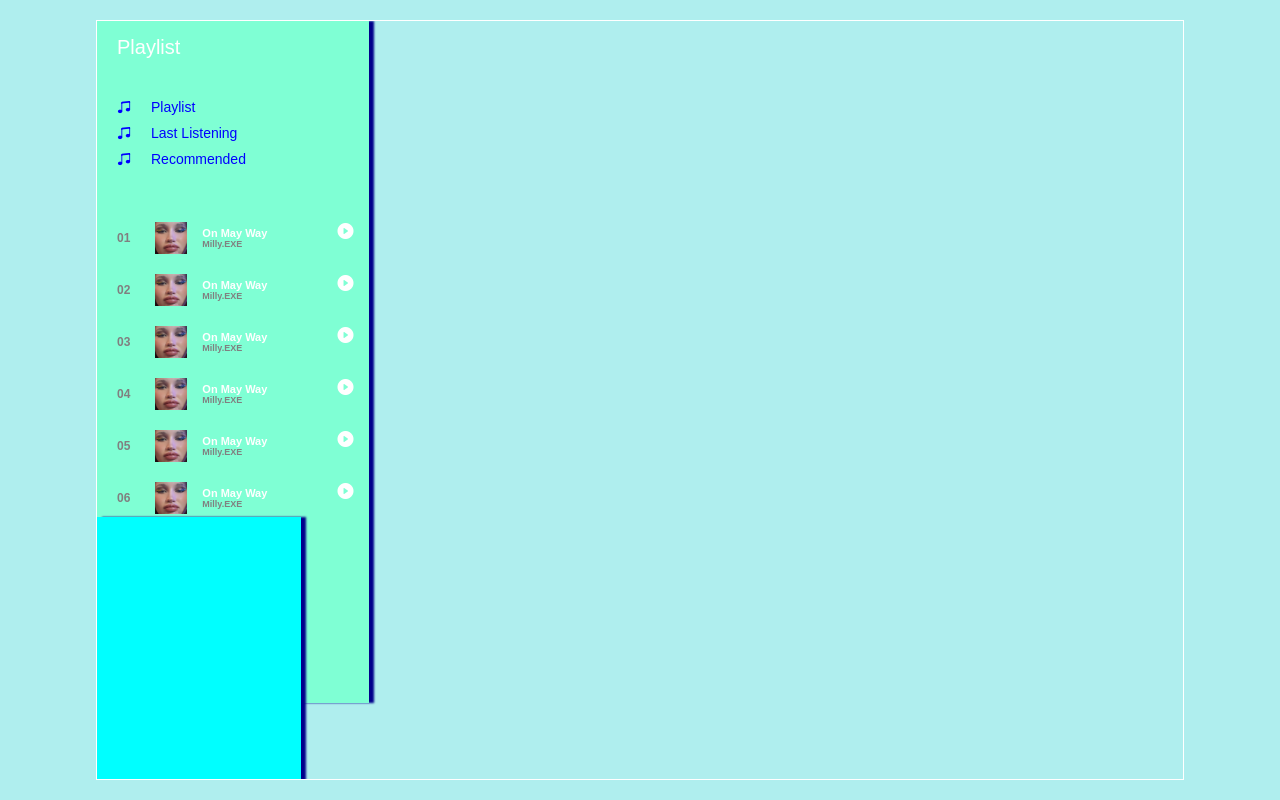
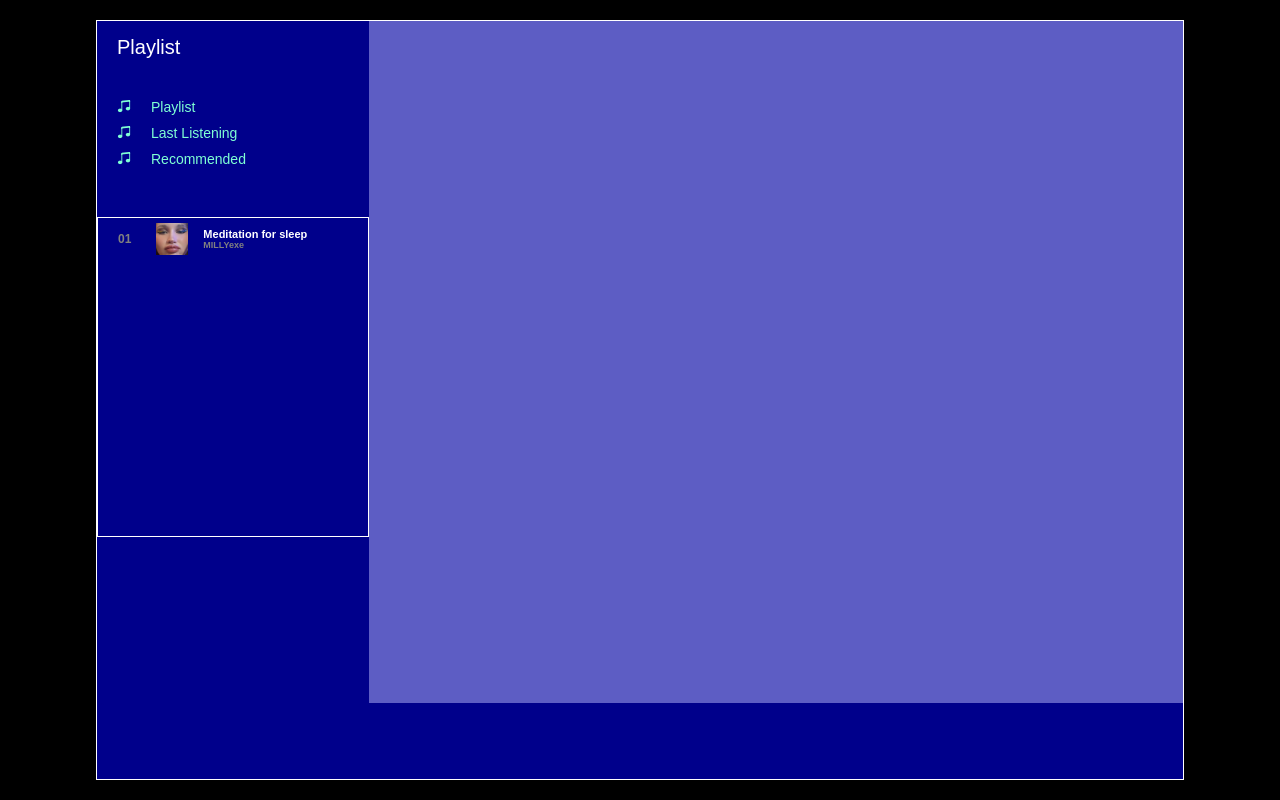
Before and after one commit to millyexe/player, a PHP site: page / in a window 1280 px wide. Run offline with PHP 8.4, Linux system fonts and the light colour scheme; some web fonts are replaced.

Commit message:
new code

```diff
--- a/index.html
+++ b/index.html
@@ -5,7 +5,10 @@
     <meta http-equiv="X-UA-Compatible" content="IE=edge" />
     <meta name="viewport" content="width=device-width, initial-scale=1.0" />
     <link rel="stylesheet" href="style.css" />
-    <link rel="stylesheet" href="https://cdn.jsdelivr.net/npm/bootstrap-icons@1.10.5/font/bootstrap-icons.css">
+    <link
+      rel="stylesheet"
+      href="https://cdn.jsdelivr.net/npm/bootstrap-icons@1.10.5/font/bootstrap-icons.css"
+    />
     <title>Asmr player</title>
   </head>
 
@@ -14,100 +17,29 @@
       <div class="menu_side">
         <h1>Playlist</h1>
         <div class="playlist">
-        <h4 class="active"><span></span><i class="bi bi-music-note-beamed"></i>Playlist</h4>
-        <h4 class="active"><span></span><i class="bi bi-music-note-beamed"></i>Last Listening</h4>
-        <h4 class="active"><span></span><i class="bi bi-music-note-beamed"></i>Recommended</h4>
+          <h4 class="active">
+            <span></span><i class="bi bi-music-note-beamed"></i>Playlist
+          </h4>
+          <h4 class="active">
+            <span></span><i class="bi bi-music-note-beamed"></i>Last Listening
+          </h4>
+          <h4 class="active">
+            <span></span><i class="bi bi-music-note-beamed"></i>Recommended
+          </h4>
         </div>
         <div class="menu_song">
           <li class="songItem">
             <span>01</span>
-            <img src="img.png" alt="Milly">
+            <img src="img.png" alt="MILLYexe" />
             <h5>
-                On May Way
-                <div class="subtitle">Milly.EXE</div>
+              Meditation for sleep
+              <div class="subtitles">MILLYexe</div>
             </h5>
-            <i class="bi playListPlay bi-play-circle-fill" id="1"></i>
           </li>
-        <li class="songItem">
-            <span>02</span>
-            <img src="img.png" alt="Milly">
-            <h5>
-                On May Way
-                <div class="subtitle">Milly.EXE</div>
-            </h5>
-            <i class="bi playListPlay bi-play-circle-fill" id="2"></i>
-        </li>
-        <li class="songItem">
-            <span>03</span>
-            <img src="img.png" alt="Milly">
-            <h5>
-                On May Way
-                <div class="subtitle">Milly.EXE</div>
-            </h5>
-            <i class="bi playListPlay bi-play-circle-fill" id="3"></i>
-        </li>
-        <li class="songItem">
-            <span>04</span>
-            <img src="img.png" alt="Milly">
-            <h5>
-                On May Way
-                <div class="subtitle">Milly.EXE</div>
-            </h5>
-            <i class="bi playListPlay bi-play-circle-fill" id="4"></i>
-        </li>
-        <li class="songItem">
-            <span>05</span>
-            <img src="img.png" alt="Milly">
-            <h5>
-                On May Way
-                <div class="subtitle">Milly.EXE</div>
-            </h5>
-            <i class="bi playListPlay bi-play-circle-fill" id="5"></i>
-        </li>
-        <li class="songItem">
-            <span>06</span>
-            <img src="img.png" alt="Milly">
-            <h5>
-                On May Way
-                <div class="subtitle">Milly.EXE</div>
-
-            </h5>
-            <i class="bi playListPlay bi-play-circle-fill" id="6"></i>
-        </li>
-
         </div>
-
+      </div>
       <div class="song_side"></div>
-
-      <div class="master_player">
-        <div class="wave">
-            <div class="wave1"></div>
-            <div class="wave1"></div>
-            <div class="wave1"></div>
-        </div>
-            <img src="img.png" alt="Milly">
-            <h5>On May Way<br>
-                <div class="subtitle">Milly.EXE</div>
-            </h5>
-            <div class="icon">
-                <i class="bi bi-skip-start-fill"></i>
-                <i class="bi bi-play-fill"></i>
-                <i class="bi bi-skip-end-fill"></i>
-            </div>
-            <span id="currentStart">0:00</span>
-            <div class="bar">
-                <input type="range" id="seek" min="0" value="0" max="100">
-                <div class="bar2" id="bar2"></div>
-                <div class="dot"></div>
-            </div>
-            <span id="currentEnd">0:00</span>
-
-        <div class="vol">
-        <i class="bi bi-volume-down-fill"></i>
-        <input type="range" id="vol" min="0" value="30" max="100">
-        <div class="vol bar"></div>
-                <div class="dot" id="vol_dot"></div>
-    </div>
+      <div class="master_play"></div>
     </header>
     <script src="app.js"></script>
   </body>
--- a/style.css
+++ b/style.css
@@ -9,22 +9,21 @@ box-sizing: border-box;
 body{
 width: 100%;
 height: 100vh;
-background-color: paleturquoise;
+background-color: black;
 font-family: "Popping" , sans-serif;
 display: flex;
 align-items: center;
 justify-content: center;
 
+}
 
-}
 header{
 width: 85%;
-height:  95%;
-border: 1px white solid;
+height: 95%;
+border: 1px solid white;
 display: flex;
 flex-wrap: wrap;
 overflow: hidden;
-
 }
 
 header .menu_side , .song_side {
@@ -32,47 +31,41 @@ position: relative;
 width: 25%;
 height: 90%;
 /* border: 1px solid white; */
-background-color: aquamarine;
+background-color: darkblue ;
 box-shadow: 5px 0px 2px darkblue;
-color: white ;
+color: white;
 }
 
 header .song_side{
 width: 75%;
-background-color: aqua;
+background: rgb(93, 93, 196);
 }
 
-header .master_player{
-width: 100% ;
+header .master_play{
+width: 100%;
 height: 10%;
-background-color: darkblue ;
-box-shadow: 0px 3px 8px lightskyblue;
+background: darkblue;
+box-shadow: 0px 3px 8px rgb(5, 22, 22);
 }
-
-header .menu_side h1 {
-
-font-size: 20px ;
+header .menu_side h1{
+    font-size: 20px;
     margin: 15px 0px 0px 20px;
     font-weight: 500;
-}
-
-header .menu_side .playlist {
-margin: 40px 0px 0px 20px;
 
 }
-
+header .menu_side .playlist{
+    margin: 40px 0px 0px 20px;
+}
 header .menu_side .playlist h4{
     font-size: 14px;
     font-weight: 400;
-padding-bottom: 10px ;
-color: blueviolet;
+    padding-bottom: 10px;
+    color: pink;
     cursor: pointer;
     display: flex;
-align-items: center;
+    align-content: center;
     transition: .3s linear;
-
 }
-
 header .menu_side .playlist h4:hover{
     color: white;
 }
@@ -80,9 +73,10 @@ header .menu_side .playlist h4:hover{
 header .menu_side .playlist h4 span{
     position: relative;
     margin-right: 35px;
+
 }
 header .menu_side .playlist h4 span::before{
-content: '';
+    content: "";
     position: absolute;
     width: 4px;
     height: 4px;
@@ -92,53 +86,41 @@ top: -4px;
     transition: .3s linear;
 
 }
-
 header .menu_side .playlist h4:hover span::before{
     border: 2px solid white;
+
 }
-
 header .menu_side .playlist h4 .bi{
     display: none;
+
 }
+header .menu_side .playlist .active{
+    color: aquamarine;
 
-header .menu_side .playlist .active{
-   color: blue;
 }
-
 header .menu_side .playlist .active span{
     display: none;
+
 }
 header .menu_side .playlist .active .bi{
     display: flex;
     margin-right: 20px;
 }
-
-  header .menu_side .menu_song {
+header .menu_side .menu_song{
     width: 100%;
-height: 300px;
-/* border: 1px solid white; */
-margin-top: 40px;
+    height: 320px;
+    border: 1px solid white;
+    margin-top: 40px ;
 
 }
-
 header .menu_side .menu_song li{
-    position: relative;
     list-style-type: none;
-  padding: 5px 0px 5px 20px ;
-  display: flex ;
+    padding: 5px 0px 5px 20px;
+    display: flex;
     align-items: center;
-  margin-bottom: 10px;
-  cursor: pointer;
-  transition: .3s linear;
 }
-
-
-  header .menu_side .menu_song li:hover{
-  background: rgb(red, green, blue, .1);
-  }
-
-  header .menu_side .menu_song li span{
-   font-size: 12px ;
+header .menu_side .menu_song span{
+    font-size: 12px;
     font-weight: 600;
     color: grey;
 }
@@ -148,220 +130,12 @@ width: 32px;
     height: 32px;
     margin-left: 25px;
 }
+
 header .menu_side .menu_song li h5{
-    font-size: 11px ;
+    font-size: 11px;
     margin-left: 15px;
 }
-
-header .menu_side .menu_song li h5 .subtitle{
-font-size: 9px ;
+header .menu_side .menu_song li h5 .subtitles{
+    font-size: 9px;
     color: grey;
 }
-
- header .menu_side .menu_song li .bi{
-position: absolute;
-right: 15px;
-top: 6px;
-font-size: 16px;
-
-
-     }
-
-     header .master_play {
-        display: flex;
-        align-items:center ;
-        padding: 0px 20px ;
-     }
-
-     header .master_play .wave {
-       width: 30px;
-       height: 30px;
-       border: 1px solid white;
-       padding-bottom: 5px;
-       display: flex;
-       align-items: flex-end;
-       margin-right: 10px ;
-     }
-
-     header .master_play .wave .wave1 {
-        width: 3px;
-        height: 10px;
-        margin-right: 3px;
-        border-radius: 10px 10px 0px 0px;
-background: blue;
-animation: unset;
-     }
-     header .master_play .wave .wave1:nth-child(2) {
-
-      height: 13px;
-      /* animation-delay: .4s; */
-
-     }
-
-     header .master_play .wave .wave1:nth-child(3) {
-
-      height: 8px;
-/* animation-delay: .8s; */
-     }
-/* javascript class wave  */
-header .master_play .active2 .wave1 {
-animation: wave .5s linear infinite;
-     }
-     header .master_play .active2 .wave1:nth-child(2) {
-
-
-      animation-delay: .4s;
-
-     }
-
-     header .master_play .active2 .wave1:nth-child(3) {
-
-animation-delay: .8s;
-     }
-
-
-     @keyframes wave{
-0%{
-  height: 10px;
-}
-50% {height: 15px;}
-
-100% {height:10px ;}
-     }
-
-     header .master_play img{
-width: 35px;
-height: 35px;
-
-     }
-
-     header .master_play h5{
-      font-size: 13px;
-      margin-left: 15px;
-      color: white;
-      line-height: 17px;
-
-           }
-
-           header .master_play h5 .subtitle{
-
-           font-size: 11px;
-            color: grey;
-
-                 }
-                 header .master_play .icon{
-            font-size: 20px ;
-            color: white;
-            margin: 0px 20px 0px 40px ;
-
-                        }
-
-                        header .master_play .icon .bi{
-                          cursor: pointer;
-                                     outline: none;
-                           }
-
-header .master_play .icon .bi:nth-child(2){
-border: 1px solid rgb(red, green, blue, .1);
-border-radius:50%;
-padding: 1px 3px 0px 6px;
-margin: 0px 5px;
-transition: .3s linear;
-}
-
-header .master_play span{
-color: white;
-width: 32px;
-font-size: 11px;
-font-weight: 400;
-
-}
-
-header .master_play #currentStart{
- margin: 0px 0px 0px 20px;
-
-  }
-
-  header.master_play .bar{
-
-    position: relative;
-    width: 43%;
-    height: 2px;
-    background: rgb(red, green, blue, .1);
-    margin: 0px 15px 0px 10px ;
-  }
-  header.master_play .bar .bar2{
-
-    position: absolute;
-    width: 0%;
-    height: 100%;
-    background: grey;
-    top: 0;
-  }
-  header.master_play .bar .dot{
-
-    position: absolute;
-    width: 5px;
-    height: 5px;
-    background: blue;
-   border-radius: 50%;
-   left: 0%;
-   top: -1px;
-   transition: 1s linear;
-  }
-
-  header.master_play .bar .dot::before{
-content: "";
-    position: absolute;
-    width: 15px;
-    height: 15px;
-    border:1px solid blue;
-   border-radius: 50%;
-   left: -6px;
-   top: -6px;
- box-shadow: inset 0px 0px 3px blue;
-  }
-
-  header.master_play .bar .input{
-
-        position: absolute;
-        width: 100%;
-        top: -6px;
-        left: 0;
-        cursor: pointer;
-        z-index: 99999999;
-        transition: 3s linear;
-        opacity: 0;
-
-      }
-
-  header.master_play .vol{
-
-    position: relative;
-    width: 100px;
-   height: 2px;
-margin-left: 50px;
-background: rgb(red, green, blue);
-
-
-  }
-  header.master_play .vol .bi{
-    position: absolute;
-    color: white;
-    font-size: 25px;
-    top: -17px;
-    left: -30;
-
-  }
-  header.master_play .vol .input{
-
-    position: absolute;
-    width: 100%;
-    top: -10px;
-    left: 0;
-    cursor: pointer;
-    z-index: 99999999;
-    transition: 3s linear;
-    opacity: 0;
-
-  }
```
Lines whose indentation alone changed are shown as unchanged.
